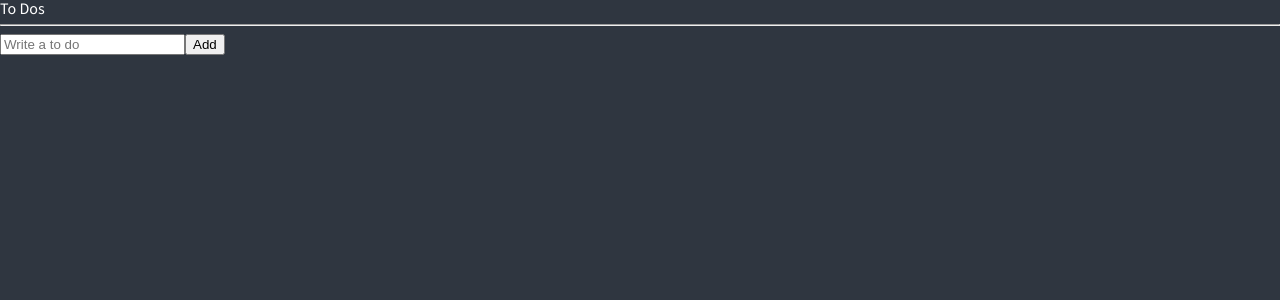
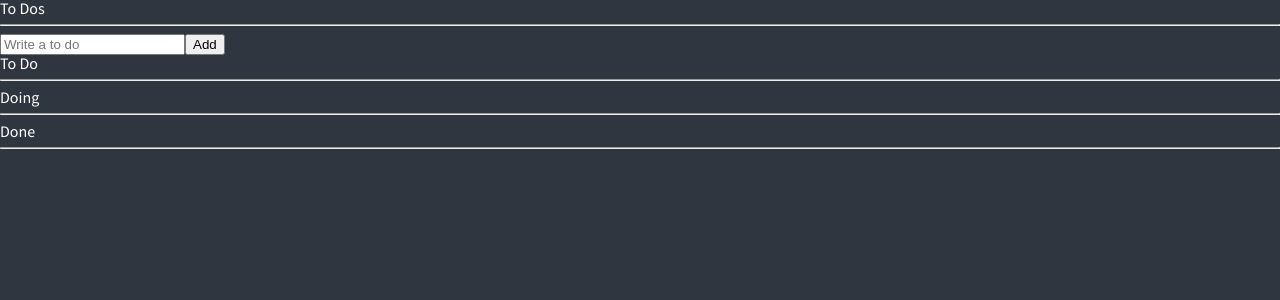
Before and after one commit to redips86/react-masterclass, a React (Create React App) app: page / in a window 1280 px wide. Shown: the top 300 px of the page. Built offline with nearby package versions, Linux system fonts and the light colour scheme.

Commit message:
[React study] recoil selector

```diff
--- a/src/atoms.tsx
+++ b/src/atoms.tsx
@@ -1,4 +1,4 @@
-import {atom} from "recoil";
+import {atom, selector} from "recoil";
 
 export interface IToDo {
     text: string;
@@ -10,3 +10,15 @@ export const toDoState = atom<IToDo[]>({
     key: "toDo",
     default: [],
 })
+
+export const toDoSelector = selector({
+    key: "toDoSelector",
+    get: ({get}) => {
+        const toDos = get(toDoState);
+        return [
+            toDos.filter((value) => value.category === "TO_DO"),
+            toDos.filter((value) => value.category === "DOING"),
+            toDos.filter((value) => value.category === "DONE"),
+        ];
+    }
+})
--- a/src/components/ToDoList.tsx
+++ b/src/components/ToDoList.tsx
@@ -1,20 +1,31 @@
 import {useRecoilValue} from "recoil";
 import CreateToDo from "./CreateToDo";
 import ToDo from "./ToDo";
-import {toDoState} from "../atoms";
+import {toDoSelector} from "../atoms";
 
 
 function ToDoList() {
-    const toDos = useRecoilValue(toDoState);
-    console.log(toDos);
+    const [toDos, doing, done] = useRecoilValue(toDoSelector);
 
     return (
         <div>
             <h1>To Dos</h1>
             <hr/>
             <CreateToDo/>
+            <h2>To Do</h2>
+            <hr/>
             <ul>
                 {toDos.map(todo => <ToDo key={todo.id} {...todo} />)}
+            </ul>
+            <h2>Doing</h2>
+            <hr/>
+            <ul>
+                {doing.map(todo => <ToDo key={todo.id} {...todo} />)}
+            </ul>
+            <h2>Done</h2>
+            <hr/>
+            <ul>
+                {done.map(todo => <ToDo key={todo.id} {...todo} />)}
             </ul>
         </div>
     );
```
